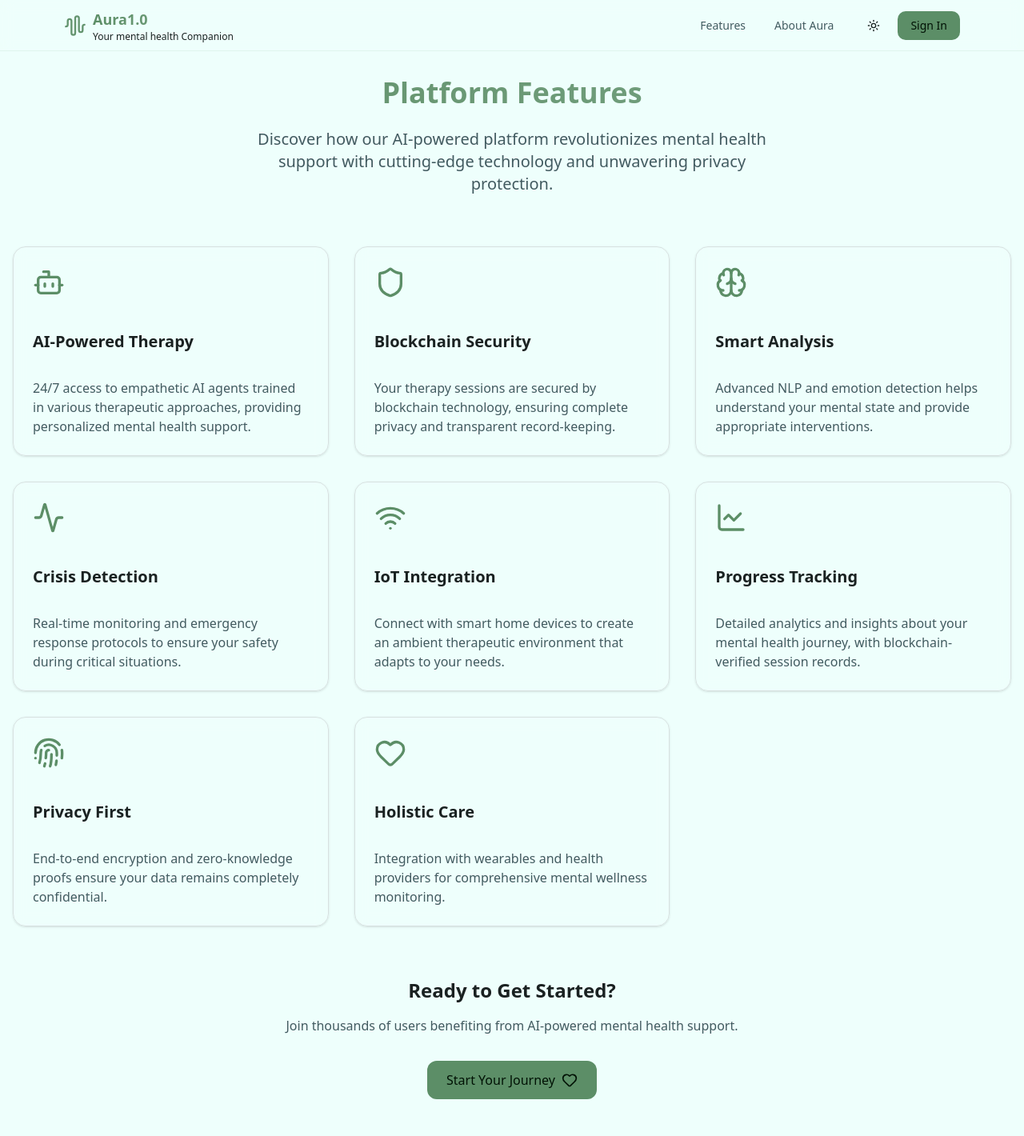
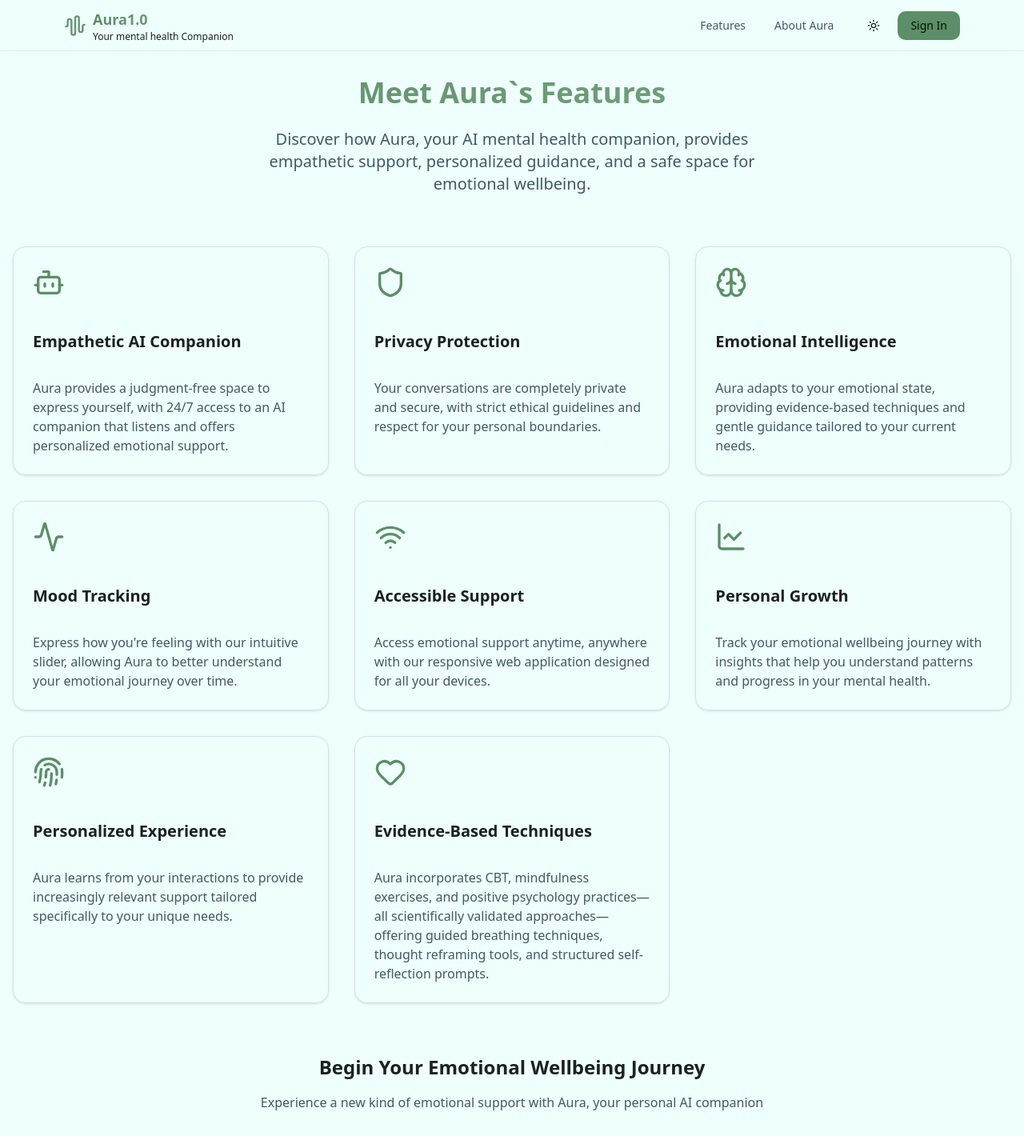
Before and after one commit to tajwone17/Aura1.0-AI-Therapist-Agent, a Next.js app: page /features in a window 1280 px wide. Shown: the top 1420 px of the page at 80% size. Built offline with nearby package versions, Linux system fonts and the light colour scheme.

Commit message:
Refactor code structure for improved readability and maintainability

```diff
--- a/app/about/page.tsx
+++ b/app/about/page.tsx
@@ -61,6 +61,104 @@ export default function AboutPage() {
           </motion.div>
         ))}
       </div>
+
+      {/* Development Team Section */}
+      <motion.div
+        initial={{ opacity: 0, y: 20 }}
+        animate={{ opacity: 1, y: 0 }}
+        transition={{ duration: 0.5 }}
+        className="mb-20"
+      >
+        <h2 className="text-3xl font-bold mb-10 text-center bg-gradient-to-r from-primary to-primary/80 bg-clip-text text-transparent">
+          Our Development Team
+        </h2>
+
+        {/* Supervisor Card */}
+        <motion.div
+          initial={{ opacity: 0, y: 20 }}
+          animate={{ opacity: 1, y: 0 }}
+          transition={{ duration: 0.5 }}
+          className="mb-12"
+        >
+          <Card className="p-8 text-center max-w-md mx-auto bg-card/50 backdrop-blur supports-[backdrop-filter]:bg-background/60 border-primary/20">
+            <div className="mb-6 flex justify-center">
+              <div className="w-24 h-24 rounded-full bg-primary/10 flex items-center justify-center">
+                <span className="text-2xl font-bold text-primary">KA</span>
+              </div>
+            </div>
+            <h3 className="text-2xl font-semibold mb-1">KM Asifuzzaman</h3>
+            <p className="text-primary mb-3 font-medium">Project Supervisor</p>
+          </Card>
+        </motion.div>
+
+        <div className="grid grid-cols-1 md:grid-cols-3 gap-8">
+          {/* Team Member 1 */}
+          <motion.div
+            initial={{ opacity: 0, y: 20 }}
+            animate={{ opacity: 1, y: 0 }}
+            transition={{ duration: 0.5, delay: 0.1 }}
+          >
+            <Card className="p-6 text-center h-full bg-card/50 backdrop-blur supports-[backdrop-filter]:bg-background/60">
+              <div className="mb-4 flex justify-center">
+                <div className="w-16 h-16 rounded-full bg-primary/10 flex items-center justify-center">
+                  <span className="text-xl font-bold text-primary">JC</span>
+                </div>
+              </div>
+              <h3 className="text-xl font-semibold mb-1">
+                Jakaria Chowdhury Tajwone
+              </h3>
+
+              <div className="text-muted-foreground text-sm">
+                <p>ID: 0562310005101031</p>
+              </div>
+            </Card>
+          </motion.div>
+
+          {/* Team Member 2 */}
+          <motion.div
+            initial={{ opacity: 0, y: 20 }}
+            animate={{ opacity: 1, y: 0 }}
+            transition={{ duration: 0.5, delay: 0.2 }}
+          >
+            <Card className="p-6 text-center h-full bg-card/50 backdrop-blur supports-[backdrop-filter]:bg-background/60">
+              <div className="mb-4 flex justify-center">
+                <div className="w-16 h-16 rounded-full bg-primary/10 flex items-center justify-center">
+                  <span className="text-xl font-bold text-primary">MP</span>
+                </div>
+              </div>
+              <h3 className="text-xl font-semibold mb-1">
+                Md. Masum Prodhania
+              </h3>
+
+              <div className="text-muted-foreground text-sm">
+                <p>ID: 0562310005101003</p>
+              </div>
+            </Card>
+          </motion.div>
+
+          {/* Team Member 3 */}
+          <motion.div
+            initial={{ opacity: 0, y: 20 }}
+            animate={{ opacity: 1, y: 0 }}
+            transition={{ duration: 0.5, delay: 0.3 }}
+          >
+            <Card className="p-6 text-center h-full bg-card/50 backdrop-blur supports-[backdrop-filter]:bg-background/60">
+              <div className="mb-4 flex justify-center">
+                <div className="w-16 h-16 rounded-full bg-primary/10 flex items-center justify-center">
+                  <span className="text-xl font-bold text-primary">MH</span>
+                </div>
+              </div>
+              <h3 className="text-xl font-semibold mb-1">
+                Miftahul Hasan Mehedi
+              </h3>
+
+              <div className="text-muted-foreground text-sm">
+                <p>ID: 0562310005101054</p>
+              </div>
+            </Card>
+          </motion.div>
+        </div>
+      </motion.div>
     </div>
   );
 }
--- a/app/features/page.tsx
+++ b/app/features/page.tsx
@@ -16,51 +16,51 @@ import {
 const features = [
   {
     icon: <Bot className="w-10 h-10 text-primary" />,
-    title: "AI-Powered Therapy",
+    title: "Empathetic AI Companion",
     description:
-      "24/7 access to empathetic AI agents trained in various therapeutic approaches, providing personalized mental health support.",
+      "Aura provides a judgment-free space to express yourself, with 24/7 access to an AI companion that listens and offers personalized emotional support.",
   },
   {
     icon: <Shield className="w-10 h-10 text-primary" />,
-    title: "Blockchain Security",
+    title: "Privacy Protection",
     description:
-      "Your therapy sessions are secured by blockchain technology, ensuring complete privacy and transparent record-keeping.",
+      "Your conversations are completely private and secure, with strict ethical guidelines and respect for your personal boundaries.",
   },
   {
     icon: <Brain className="w-10 h-10 text-primary" />,
-    title: "Smart Analysis",
+    title: "Emotional Intelligence",
     description:
-      "Advanced NLP and emotion detection helps understand your mental state and provide appropriate interventions.",
+      "Aura adapts to your emotional state, providing evidence-based techniques and gentle guidance tailored to your current needs.",
   },
   {
     icon: <Activity className="w-10 h-10 text-primary" />,
-    title: "Crisis Detection",
+    title: "Mood Tracking",
     description:
-      "Real-time monitoring and emergency response protocols to ensure your safety during critical situations.",
+      "Express how you're feeling with our intuitive slider, allowing Aura to better understand your emotional journey over time.",
   },
   {
     icon: <Wifi className="w-10 h-10 text-primary" />,
-    title: "IoT Integration",
+    title: "Accessible Support",
     description:
-      "Connect with smart home devices to create an ambient therapeutic environment that adapts to your needs.",
+      "Access emotional support anytime, anywhere with our responsive web application designed for all your devices.",
   },
   {
     icon: <LineChart className="w-10 h-10 text-primary" />,
-    title: "Progress Tracking",
+    title: "Personal Growth",
     description:
-      "Detailed analytics and insights about your mental health journey, with blockchain-verified session records.",
+      "Track your emotional wellbeing journey with insights that help you understand patterns and progress in your mental health.",
   },
   {
     icon: <Fingerprint className="w-10 h-10 text-primary" />,
-    title: "Privacy First",
+    title: "Personalized Experience",
     description:
-      "End-to-end encryption and zero-knowledge proofs ensure your data remains completely confidential.",
+      "Aura learns from your interactions to provide increasingly relevant support tailored specifically to your unique needs.",
   },
   {
     icon: <Heart className="w-10 h-10 text-primary" />,
-    title: "Holistic Care",
+    title: "Evidence-Based Techniques",
     description:
-      "Integration with wearables and health providers for comprehensive mental wellness monitoring.",
+      "Aura incorporates CBT, mindfulness exercises, and positive psychology practices—all scientifically validated approaches—offering guided breathing techniques, thought reframing tools, and structured self-reflection prompts.",
   },
 ];
 
@@ -74,12 +74,12 @@ export default function FeaturesPage() {
         className="text-center mb-16"
       >
         <h1 className="text-4xl font-bold mb-6 bg-gradient-to-r from-primary to-primary/80 bg-clip-text text-transparent">
-          Platform Features
+          Meet Aura`s Features
         </h1>
         <p className="text-xl text-muted-foreground max-w-2xl mx-auto">
-          Discover how our AI-powered platform revolutionizes mental health
-          support with cutting-edge technology and unwavering privacy
-          protection.
+          Discover how Aura, your AI mental health companion, provides
+          empathetic support, personalized guidance, and a safe space for
+          emotional wellbeing.
         </p>
       </motion.div>
 
@@ -106,16 +106,18 @@ export default function FeaturesPage() {
         transition={{ duration: 0.5, delay: 0.8 }}
         className="text-center mt-16"
       >
-        <h2 className="text-2xl font-semibold mb-4">Ready to Get Started?</h2>
+        <h2 className="text-2xl font-semibold mb-4">
+          Begin Your Emotional Wellbeing Journey
+        </h2>
         <p className="text-muted-foreground mb-8">
-          Join thousands of users benefiting from AI-powered mental health
-          support.
+          Experience a new kind of emotional support with Aura, your personal AI
+          companion
         </p>
         <a
           href="/dashboard"
           className="inline-flex items-center px-6 py-3 rounded-lg bg-primary text-primary-foreground hover:bg-primary/90 transition-colors"
         >
-          Start Your Journey
+          Start With Aura
           <Heart className="ml-2 w-5 h-5" />
         </a>
       </motion.div>
--- a/components/header.tsx
+++ b/components/header.tsx
@@ -28,8 +28,8 @@ export default function Header() {
               <span className="font-semibold text-lg bg-gradient-to-r from-primary to-primary/80 bg-clip-text text-transparent">
                 Aura1.0
               </span>
-              <span className="text-xs dark:text-muted-foreground">
-                Your mental health Companion{" "}
+              <span className="hidden sm:block text-xs dark:text-muted-foreground">
+                Your mental health Companion
               </span>
             </div>
           </Link>
```
Also changed, not shown: public/assets/tajwone.jpg (added).
